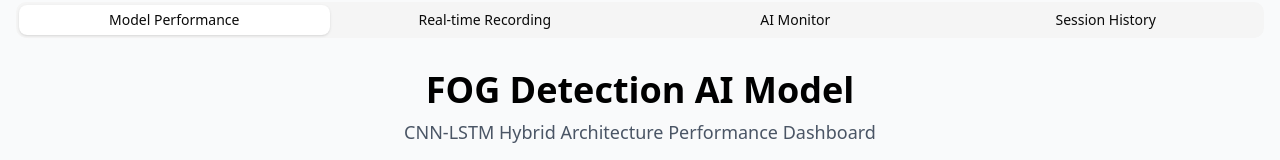
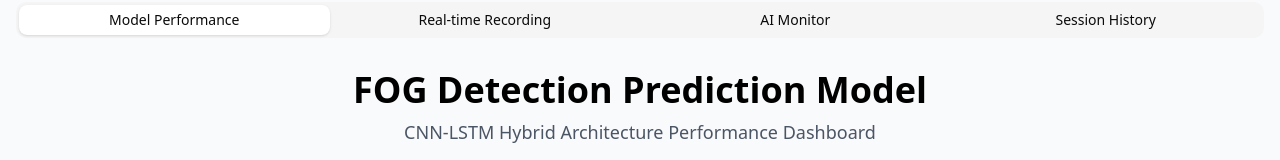
Before and after one commit to harryyuncheng/parkinsons-fog-device, a Next.js app in the folder frontend/: page / in a window 1280 px wide. Shown: the part 194-354 px from the top of the page. Built offline with nearby package versions, Linux system fonts and the light colour scheme; no server answers.

Commit message:
prediction not AI

```diff
--- a/frontend/components/ModelPerformance.tsx
+++ b/frontend/components/ModelPerformance.tsx
@@ -206,7 +206,7 @@ const ModelPerformance = () => {
       {/* Header */}
       <div className="text-center mb-8">
         <h1 className="text-4xl font-bold bg-clip-text text-black mb-2">
-          FOG Detection AI Model
+          FOG Detection Prediction Model
         </h1>
         <p className="text-gray-600 text-lg">
           CNN-LSTM Hybrid Architecture Performance Dashboard
```
